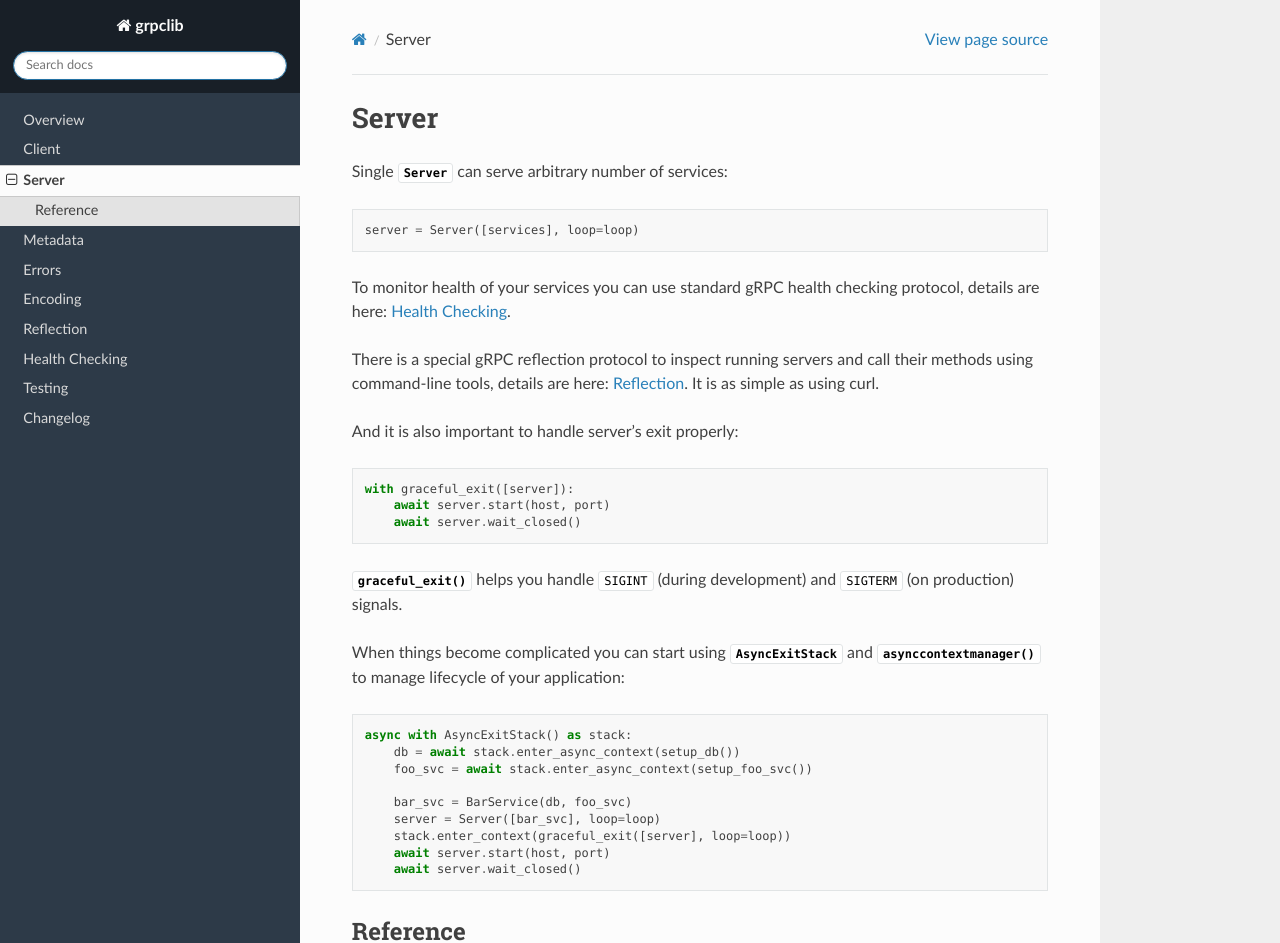
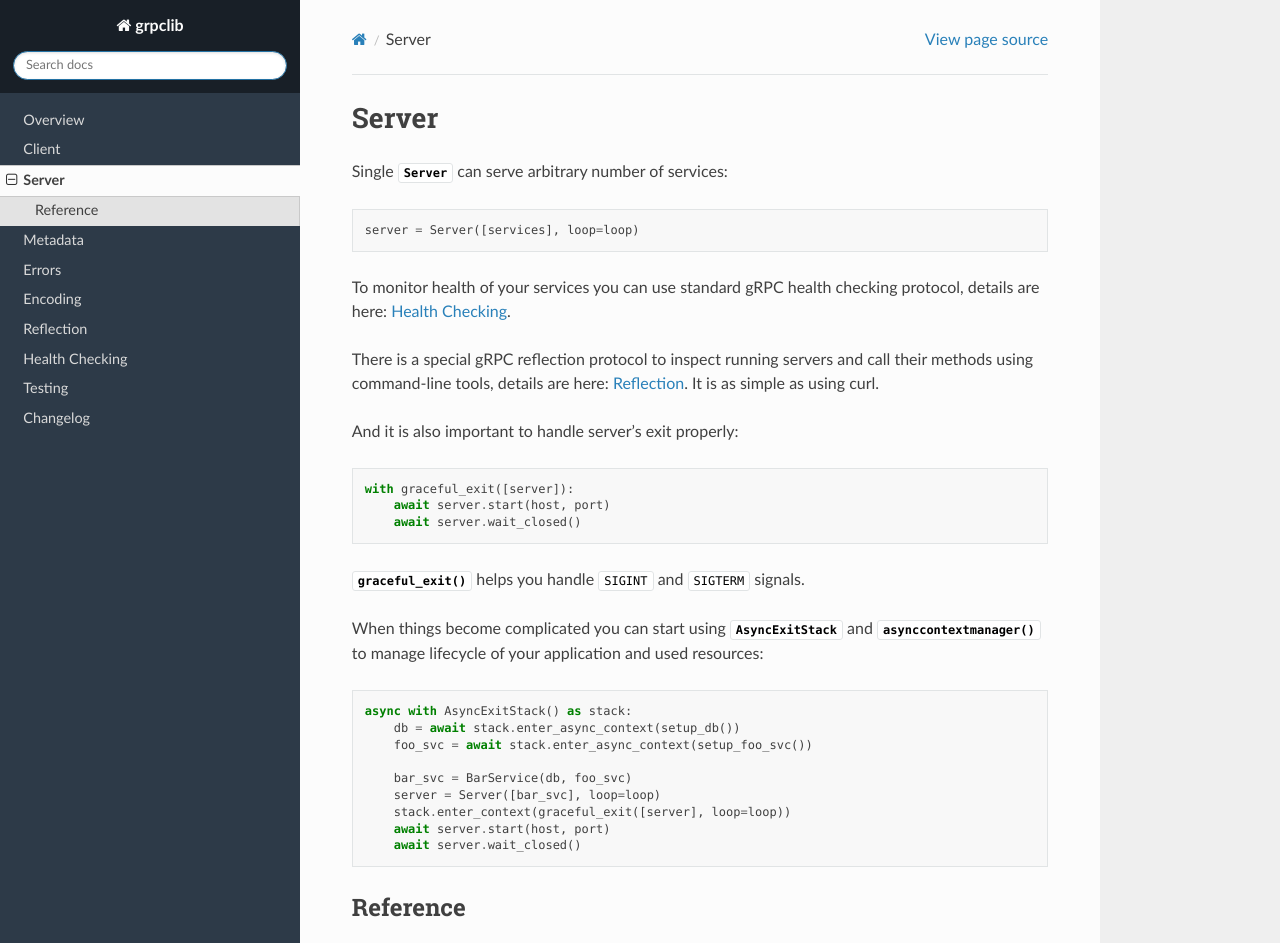
Before and after one commit to vmagamedov/grpclib, a Sphinx documentation site: the page built from docs/server.rst, in a window 1280 px wide and 1384 px high, cut to the strip 0-943 px from the top of the window. Built offline with Sphinx 7.4.7 and the Read the Docs theme 2.0.0, drawn with Linux system fonts in a browser that asks for light colours.

```diff
--- a/docs/server.rst
+++ b/docs/server.rst
@@ -23,13 +23,13 @@ And it is also important to handle server's exit properly:
       await server.start(host, port)
       await server.wait_closed()
 
-:py:func:`~grpclib.utils.graceful_exit` helps you handle ``SIGINT``
-(during development) and ``SIGTERM`` (on production) signals.
+:py:func:`~grpclib.utils.graceful_exit` helps you handle ``SIGINT`` and
+``SIGTERM`` signals.
 
 When things become complicated you can start using
 :py:class:`~python:contextlib.AsyncExitStack` and
 :py:func:`~python:contextlib.asynccontextmanager` to manage lifecycle of your
-application:
+application and used resources:
 
 .. code-block:: python
 
```
Also changed, not shown: docs/client.rst (+69 -0 lines).
